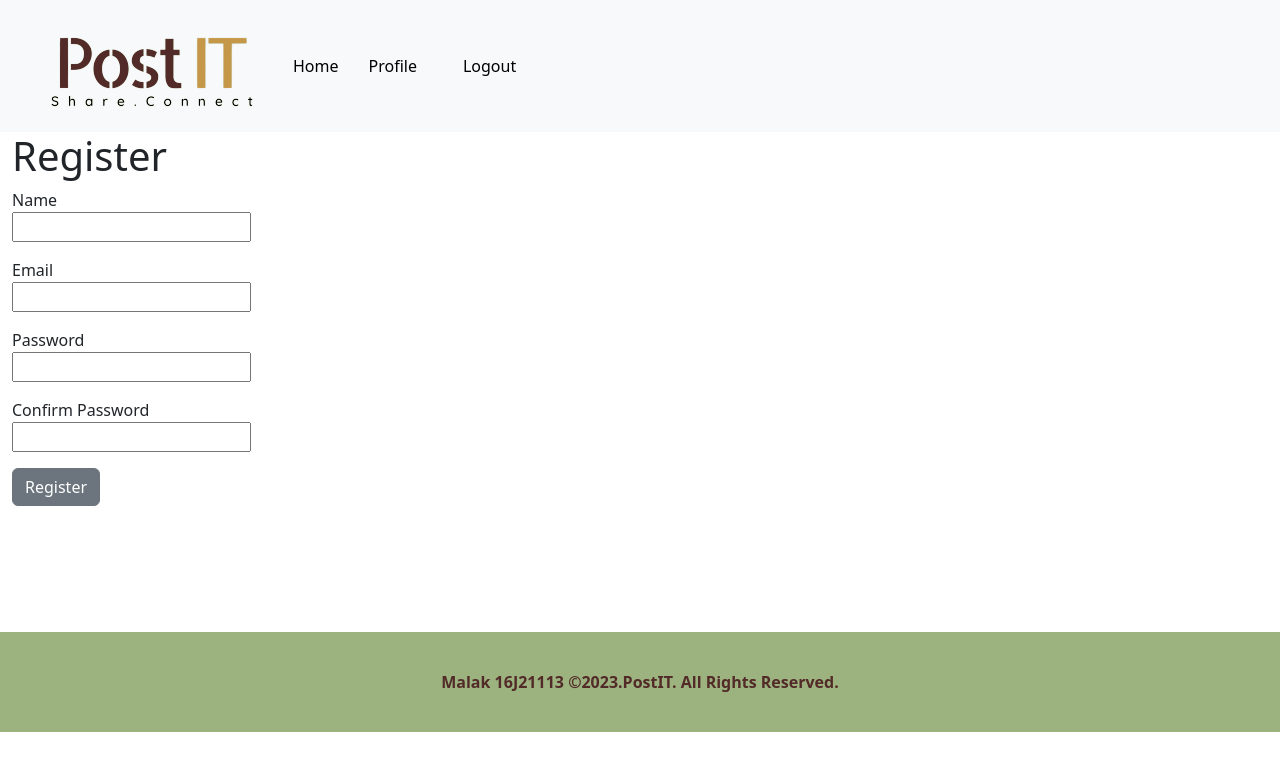
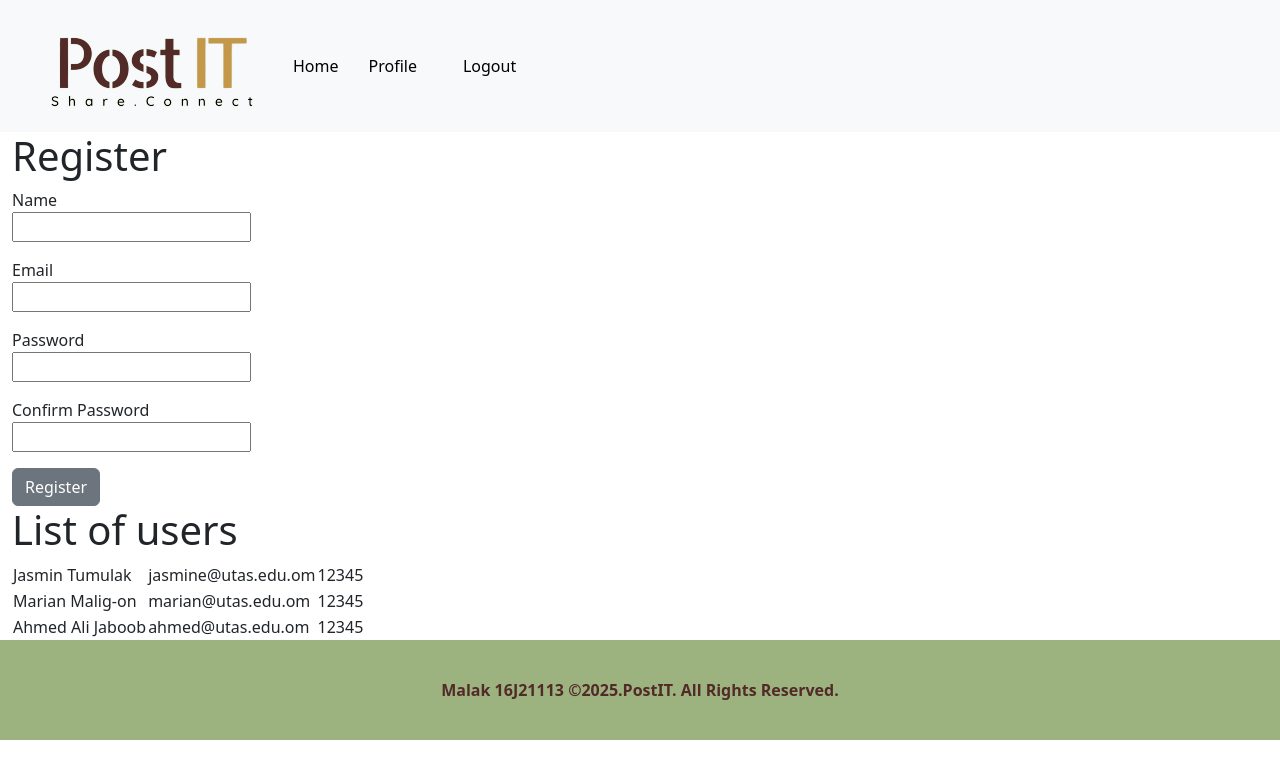
Before and after one commit to Mkj5837/post_it_app, a React (Create React App) app in the folder client/: page /register in a window 1280 px wide. Shown: the top 778 px of the page. Built offline with nearby package versions, Linux system fonts and the light colour scheme.

Commit message:
Updated the userSlice

```diff
--- a/client/src/Components/About.js
+++ b/client/src/Components/About.js
@@ -1,5 +1,5 @@
 const About = () => {
-  return <p>Jasmine</p>;
+  return <p>Malak</p>;
 };
 
 export default About;
--- a/client/src/Components/Footer.js
+++ b/client/src/Components/Footer.js
@@ -1,7 +1,7 @@
 const Footer = () => {
   return (
     <footer className="footer">
-      <div>Malak 16J21113 ©2023.PostIT. All Rights Reserved.</div>
+      <div>Malak 16J21113 ©2025.PostIT. All Rights Reserved.</div>
     </footer>
   );
 };
--- a/client/src/Components/Register.js
+++ b/client/src/Components/Register.js
@@ -3,7 +3,7 @@ import { userSchemaValidation } from "../Validations/UserValidations";
 import * as yup from "yup";
 import { useForm } from "react-hook-form";
 import { yupResolver } from "@hookform/resolvers/yup";
-
+import { useSelector, userSelector } from "react-redux";
 import {
   Button,
   Col,
@@ -22,6 +22,8 @@ const Register = () => {
     handleSubmit,
     formState: { errors },
   } = useForm({ resolver: yupResolver(userSchemaValidation) });
+
+  const userList = useSelector((state) => state.users.value); //(this fetches data)you can put this anywhere, as long as its before the reurn statement.
 
   // Handle form submission
 
@@ -75,6 +77,22 @@ const Register = () => {
           </Col>
         </Row>
       </Form>
+      <Row>
+        <Col md={6}>
+          <h1>List of users</h1>
+          <table>
+            <tbody>
+              {userList.map((user) => (
+                <tr key={user.email}>
+                  <td>{user.name}</td>
+                  <td>{user.email}</td>
+                  <td>{user.password}</td>
+                </tr>
+              ))}
+            </tbody>
+          </table>
+        </Col>
+      </Row>
     </Container>
   );
 };
--- /dev/null
+++ b/client/src/ExampleData.js
@@ -0,0 +1,22 @@
+export const UsersData = [
+  {
+    id: 1,
+    name: "Jasmin Tumulak",
+    email: "jasmine@utas.edu.om",
+    password: "12345",
+  },
+
+  {
+    id: 2,
+    name: "Marian Malig-on",
+    email: "marian@utas.edu.om",
+    password: "12345",
+  },
+
+  {
+    id: 3,
+    name: "Ahmed Ali Jaboob",
+    email: "ahmed@utas.edu.om",
+    password: "12345",
+  },
+];
--- a/client/src/Features/UserSlice.js
+++ b/client/src/Features/UserSlice.js
@@ -1,11 +1,13 @@
 import { createSlice } from "@reduxjs/toolkit";
+import { UsersData } from "../ExampleData";
 
-const initialState = { value: [] }; //list of user is an object with empty array as initial value(it doesnt have to be an object but best practice)
+const initialState = { value: UsersData };
+//list of user is an object with empty array as initial value(it doesnt have to be an object but best practice)
 
 const userSlice = createSlice({
   name: "users", //this is a must.
   initialState, //this is also a must, its actually initialState:initialState but we shorten it.
-  reducer: {}, // anything wwe want to do goes here (like update, create, delete)
+  reducer: {}, // anything we want to do goes here (like update, create, delete)
 });
 
 export default userSlice.reducer;
--- a/client/src/index.js
+++ b/client/src/index.js
@@ -3,6 +3,7 @@ import ReactDOM from "react-dom/client";
 import App from "./App";
 import { store } from "./Store/store";
 import { Provider } from "react-redux";
+//import Login from "./Components/Login";
 
 const root = ReactDOM.createRoot(document.getElementById("root"));
 root.render(
```
